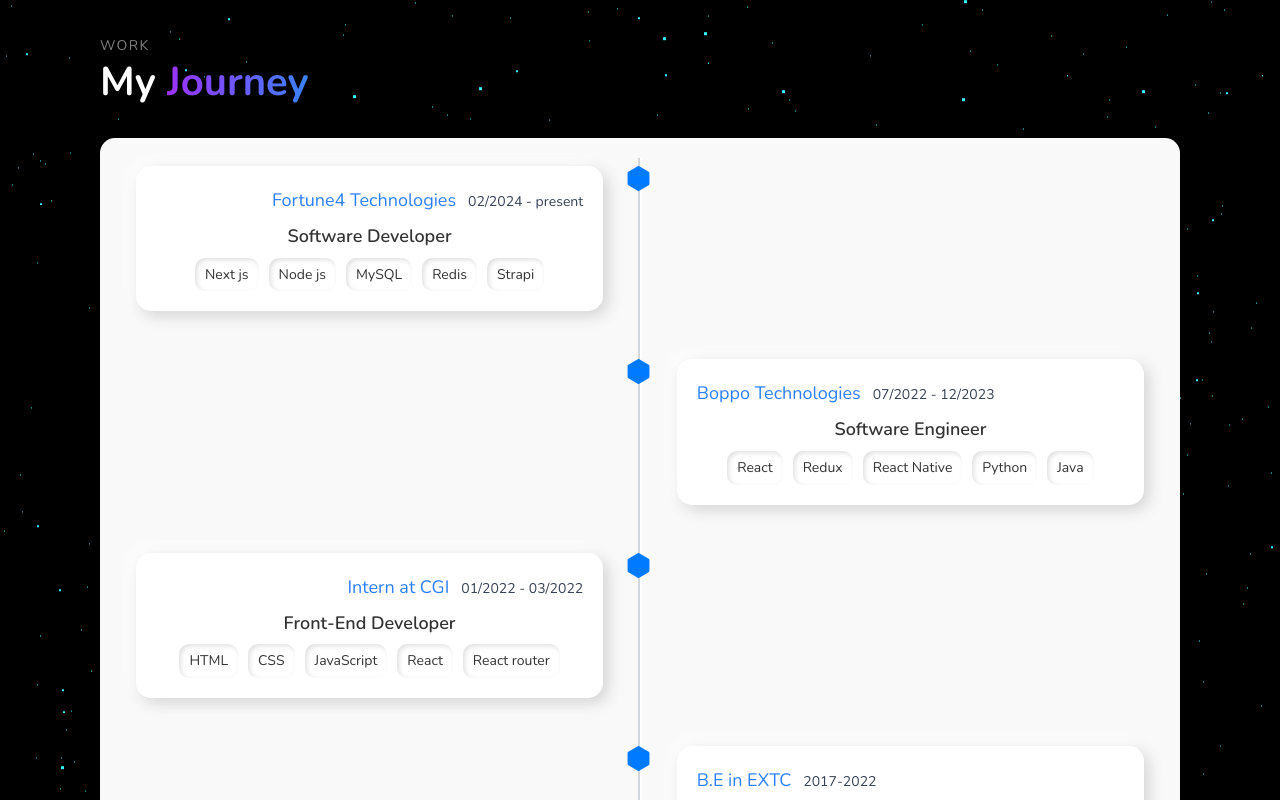
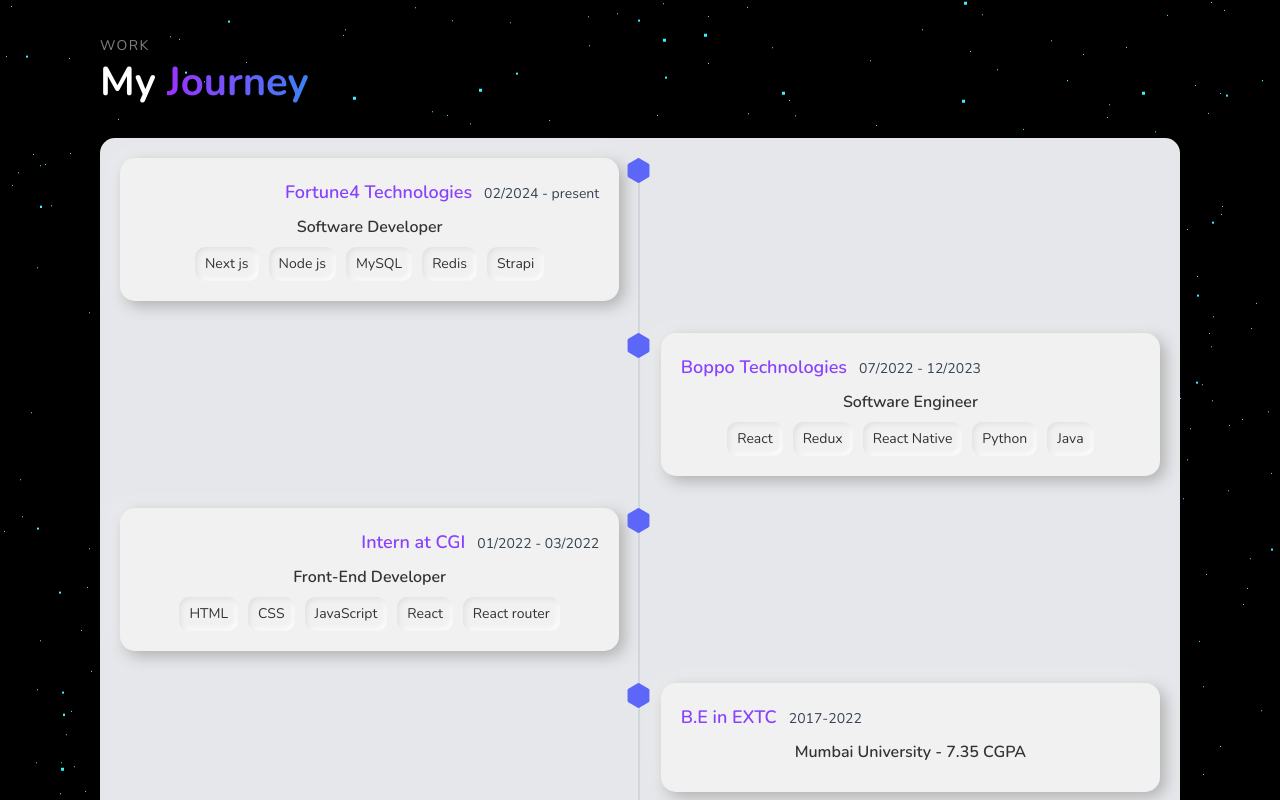
Before and after one commit to Suraj-Sangale/portfolio, a Next.js app: page / in a window 1280 px wide. Shown: the part 1700-2500 px from the top of the page. Built offline with nearby package versions, Linux system fonts and the light colour scheme.

Commit message:
Refactor ExperienceCard and Timeline components for improved layout and styling; update CSS for consistency and enhanced visual appeal

```diff
--- a/components/Items/ExperienceCard.js
+++ b/components/Items/ExperienceCard.js
@@ -9,11 +9,10 @@ const ExperienceCard = ({ item, index }) => {
   return (
     <div className={workStyles.card}>
       <div
-        className={`flex items-baseline justify-center ${
-          isClient && index % 2 === 0 ? "md:justify-end" : "md:justify-start"
-        }`}
+        className={`flex items-baseline justify-center ${isClient && index % 2 === 0 ? "md:justify-end" : "md:justify-start"
+          }`}
       >
-        <p className="text-blue-500 text-lg">{item?.title}</p>
+        <p className={`text-lg ${workStyles.companyName}`}>{item?.title}</p>
         <div className="ml-3 text-sm">{item?.year}</div>
       </div>
 
--- a/components/timeline.js
+++ b/components/timeline.js
@@ -22,14 +22,14 @@ const Timeline = () => {
       >
         <div className="w-96 md:w-[90vw] lg:w-[65rem] h-auto relative">
           <ul className="relative flex flex-col items-center space-y-8">
-            <div className="absolute left-1/2 top-0 h-full w-1 -translate-x-1/2 bg-white border-l-2 border-gray-300"></div>
+            <div className="absolute left-1/2 top-0 h-full w-1 -translate-x-1/2 border-l-2 border-gray-300"></div>
             {expData
               .slice()
               .reverse()
               .map((item, index) => (
                 <li
                   key={item.id || index}
-                  className={`relative text-gray-700 px-4 py-2 rounded-lg w-full md:w-[48%] text-center ${
+                  className={`relative text-gray-700 rounded-lg w-full md:w-[48%] text-center ${
                     index % 2 === 0
                       ? "md:self-start md:ml-0"
                       : "md:self-end md:mr-0"
@@ -43,7 +43,7 @@ const Timeline = () => {
                     }`}
                   >
                     <BsFillHexagonFill
-                      color="#007bff"
+                      color="#5c67f9"
                       size={"25"}
                     />
                   </div>
--- a/styles/work.module.css
+++ b/styles/work.module.css
@@ -20,6 +20,7 @@
 .timeline__item:last-child {
   padding-bottom: 0%;
 }
+
 .timeline__item::before {
   content: "";
   width: 1px;
@@ -37,6 +38,7 @@
   color: blue;
   display: flex;
 }
+
 .icon {
   position: absolute;
   left: -0.4375rem;
@@ -106,22 +108,18 @@
   display: flex;
   flex-direction: column;
   gap: 10px;
-  background: #f9f9f9; /* Light background */
+  background: #e5e7eb;
+  /* Light background */
   padding: 20px;
   border-radius: 15px;
-  /* box-shadow: 5px 5px 15px #d4d4d4, -5px -5px 15px #ffffff; */
   width: fit-content;
+  margin-inline: auto;
 }
 
-.company-name {
-  background: #ffffff;
-  padding: 5px 10px;
-  color: #007bff; /* Blue accent color */
-  border-radius: 10px;
-  box-shadow: 2px 2px 10px #e0e0e0, -2px -2px 10px #ffffff;
-  font-size: 16px;
+.companyName {
+  color: #8842fd;
+  /* Blue accent color */
   font-weight: 600;
-  text-align: center;
   transition: 0.2s ease-in-out;
 }
 
@@ -144,15 +142,16 @@
 }
 
 .card {
-  background: #ffffff;
+  background: #f1f1f1;
   padding: 20px;
   border-radius: 15px;
-  box-shadow: 5px 5px 15px #d4d4d4, -5px -5px 15px #ffffff;
+  box-shadow: 5px 5px 15px #afafaf, -5px -5px 15px #eeeeee;
   text-align: center;
 }
 
+
 .cardTitle {
-  font-size: 18px;
+  font-size: 16px;
   color: #333;
   margin-bottom: 10px;
 }
@@ -165,7 +164,7 @@
 }
 
 .skill {
-  background: #ffffff;
+  background: #f1f1f1;
   padding: 5px 10px;
   border-radius: 10px;
   box-shadow: inset 2px 2px 5px #e0e0e0, inset -2px -2px 5px #ffffff;
@@ -212,7 +211,11 @@
 @media screen and (max-width: 576px) {
   .cardContainer {
     width: 92%;
-    margin: 4%;
+  }
+
+  .card {
+    width: 80%;
+    margin-inline: auto;
   }
 
 }
```
